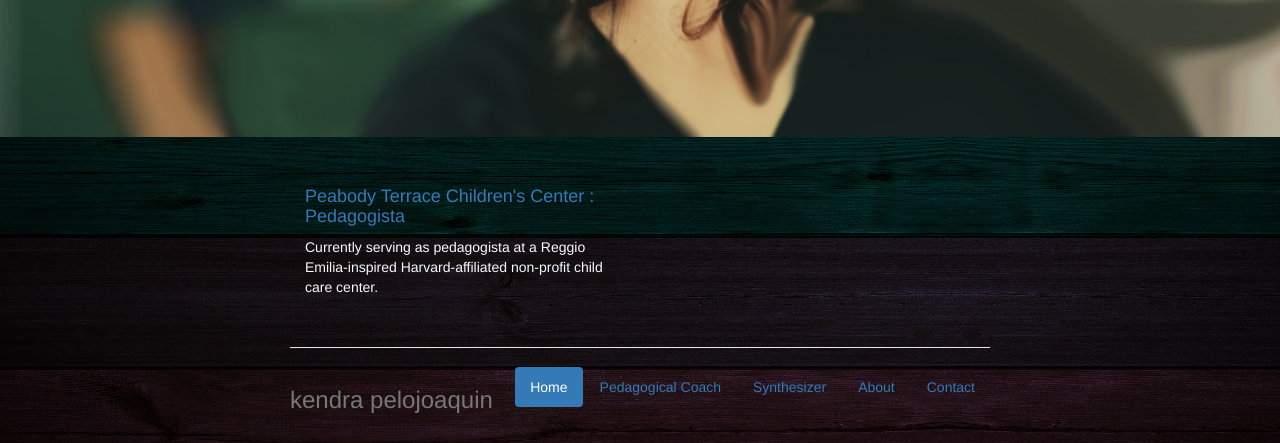
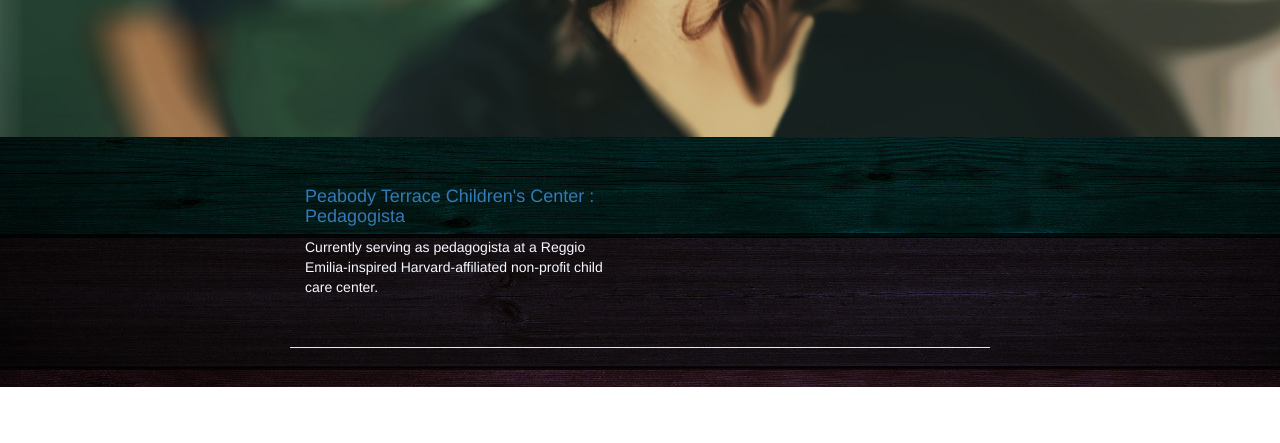
Before and after one commit to pelowok/strident-guacamole, a website: page app/index.html in a window 1280 px wide. Shown: the part 563-1006 px from the top of the page. After the commit the page ends 950 px from the top, so only its background shows below. Drawn offline with nearby package versions, Linux system fonts and the light colour scheme; files that its build step writes are made by us from their sources.

Commit message:
fixing trash

```diff
--- a/app/index.html
+++ b/app/index.html
@@ -15,6 +15,9 @@
 
     <!-- build:css(.) styles/vendor.css -->
     <!-- bower:css -->
+    <!-- Latest compiled and minified CSS -->
+    <link rel="stylesheet" href="https://maxcdn.bootstrapcdn.com/bootstrap/3.3.5/css/bootstrap.min.css">
+
     <link rel="stylesheet" href="/bower_components/bootstrap/dist/css/bootstrap.css" />
     <!-- endbower -->
     <!-- endbuild -->
@@ -77,7 +80,7 @@
       <div class="container">
         <div class="row marketing">
           <div class="col-lg-6">
-            <h4><a href="http://www.childhood-ptcc.org/">Peabody Terrace Children's Center : Pedagogista</a></h4>
+            <h4><a href="http://www.childhood-ptcc.org/" target="_blank">Peabody Terrace Children's Center : Pedagogista</a></h4>
 
             <p>Currently serving as pedagogista at a Reggio Emilia-inspired Harvard-affiliated non-profit child care
               center.</p>
@@ -90,14 +93,14 @@
       <!--<div class="footer">-->
         <div class="container">
           <div class="footer">
-            <ul class="nav nav-pills pull-right">
-              <li class="active"><a href="#">Home</a></li>
-              <li><a href="#">Pedagogical Coach</a></li>
-              <li><a href="#">Synthesizer</a></li>
-              <li><a href="#">About</a></li>
-              <li><a href="#">Contact</a></li>
-            </ul>
-            <h3 class="text-muted">kendra pelojoaquin</h3>
+            <!--<ul class="nav nav-pills pull-right">-->
+              <!--<li class="active"><a href="#">Home</a></li>-->
+              <!--<li><a href="#">Pedagogical Coach</a></li>-->
+              <!--<li><a href="#">Synthesizer</a></li>-->
+              <!--<li><a href="#">About</a></li>-->
+              <!--<li><a href="#">Contact</a></li>-->
+            <!--</ul>-->
+            <!--<h3 class="text-muted">kendra pelojoaquin</h3>-->
           </div>
         <!--</div>-->
       </div>
```
